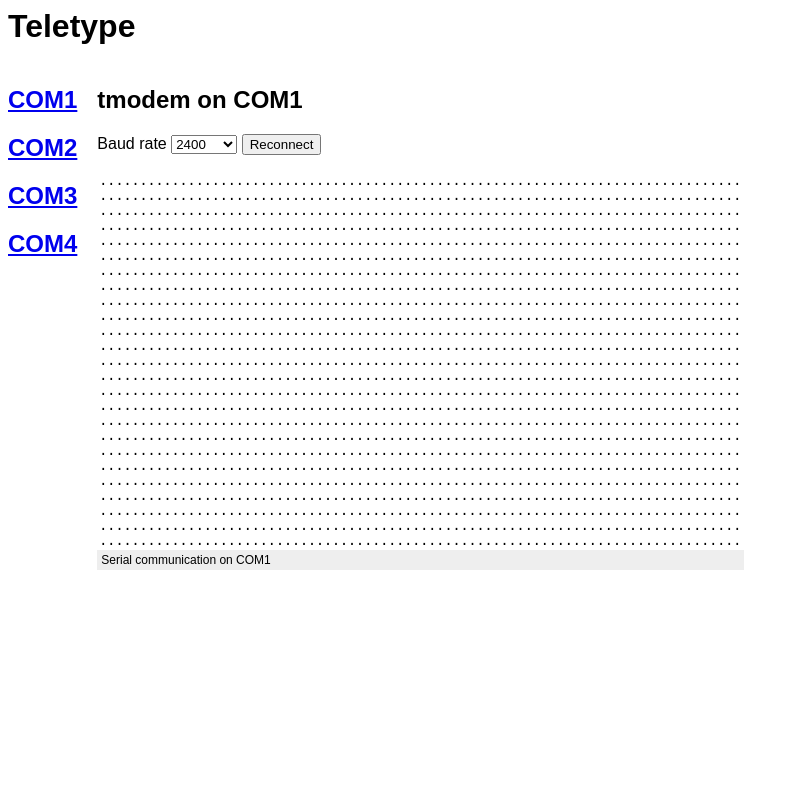
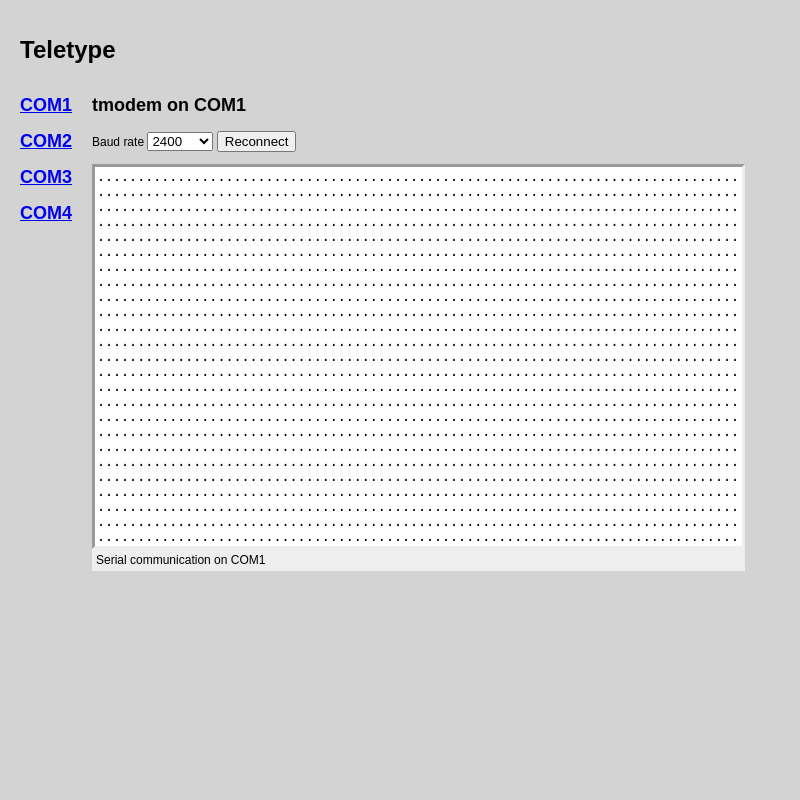
Before and after one commit to dysproseum/teletype, a PHP site: page / in a window 1280 px wide. Shown: the whole page, without its empty margins (0-800 px from the left). Run offline with PHP 8.4, Linux system fonts and the light colour scheme; a stand-in replaces the project's code that opens the database connection.

Commit message:
Styling updates

```diff
--- a/com.inc.php
+++ b/com.inc.php
@@ -12,7 +12,7 @@
 	</select>
 	<input type="button" value="Reconnect" />
 </form>
-<div class="window">
+<div class="content">
   <textarea name="screen" id="textscreen" spellcheck="false" cols="80" rows="25">
   </textarea>
   <div id="statusbar">
--- a/index.php
+++ b/index.php
@@ -5,6 +5,7 @@
 <script type="text/javascript" src="ping.js"></script>
 <script type="text/javascript" src="teletype.js"></script>
 <body>
+  <div class="window">
     <h1>Teletype</h1>
     <div class="sidebar">
       <a href="index.php?port=com1"><h2>COM1</h2></a>
@@ -15,4 +16,5 @@
     <div class="monitor">
       <?php include "com.inc.php"; ?>
     </div>
+  </div>
 </body>
--- a/style.css
+++ b/style.css
@@ -1,19 +1,27 @@
 body {
   font-family: sans-serif;
+  background: lightgray;
+  margin: 0 auto;
+  font-size: 12px;
+}
+.window {
+  display: block;
+  float: left;
+  padding: 20px;
 }
 .sidebar {
+  display: block;
   float: left;
-  display: block;
   margin-right: 20px;
 }
 .sidebar a:visited {
   color: blue;
 }
 .monitor {
+  display: block;
   float: left;
-  display: block;
 }
-.window {
+.content {
   overflow: hidden;
 }
 textarea {
@@ -21,7 +29,7 @@ textarea {
   font-family: monospace;
   resize: none;
   line-break: anywhere;
-  border: none;
+  border: inset;
   outline: none;
   -webkit-box-shadow: none;
   -moz-box-shadow: none;
@@ -34,6 +42,4 @@ textarea {
   overflow: hidden;
   background: #eeeeee;
   padding: 4px;
-  font-size: 12px;
-  line-height: 12px;
 }
```
Lines whose indentation alone changed are shown as unchanged.
